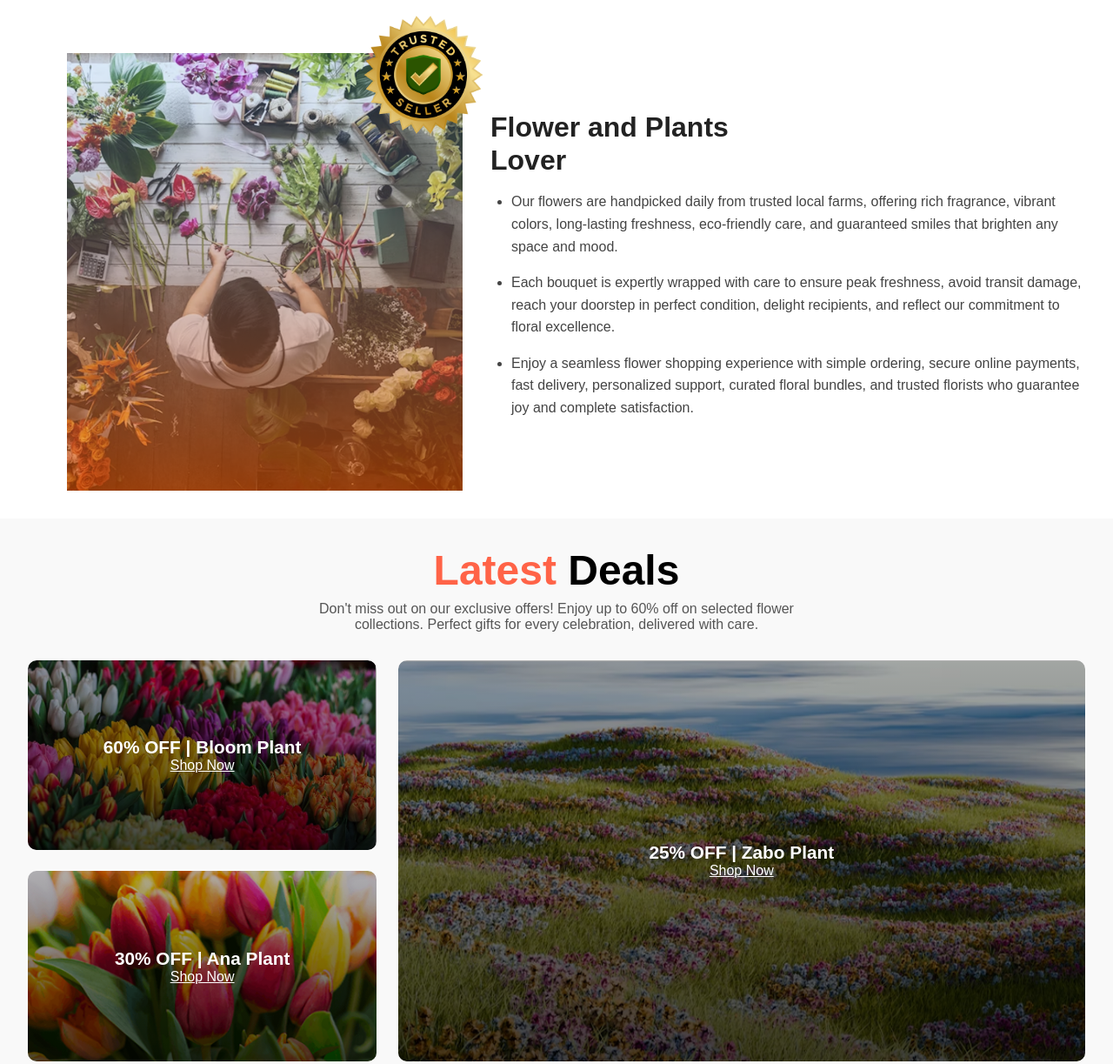
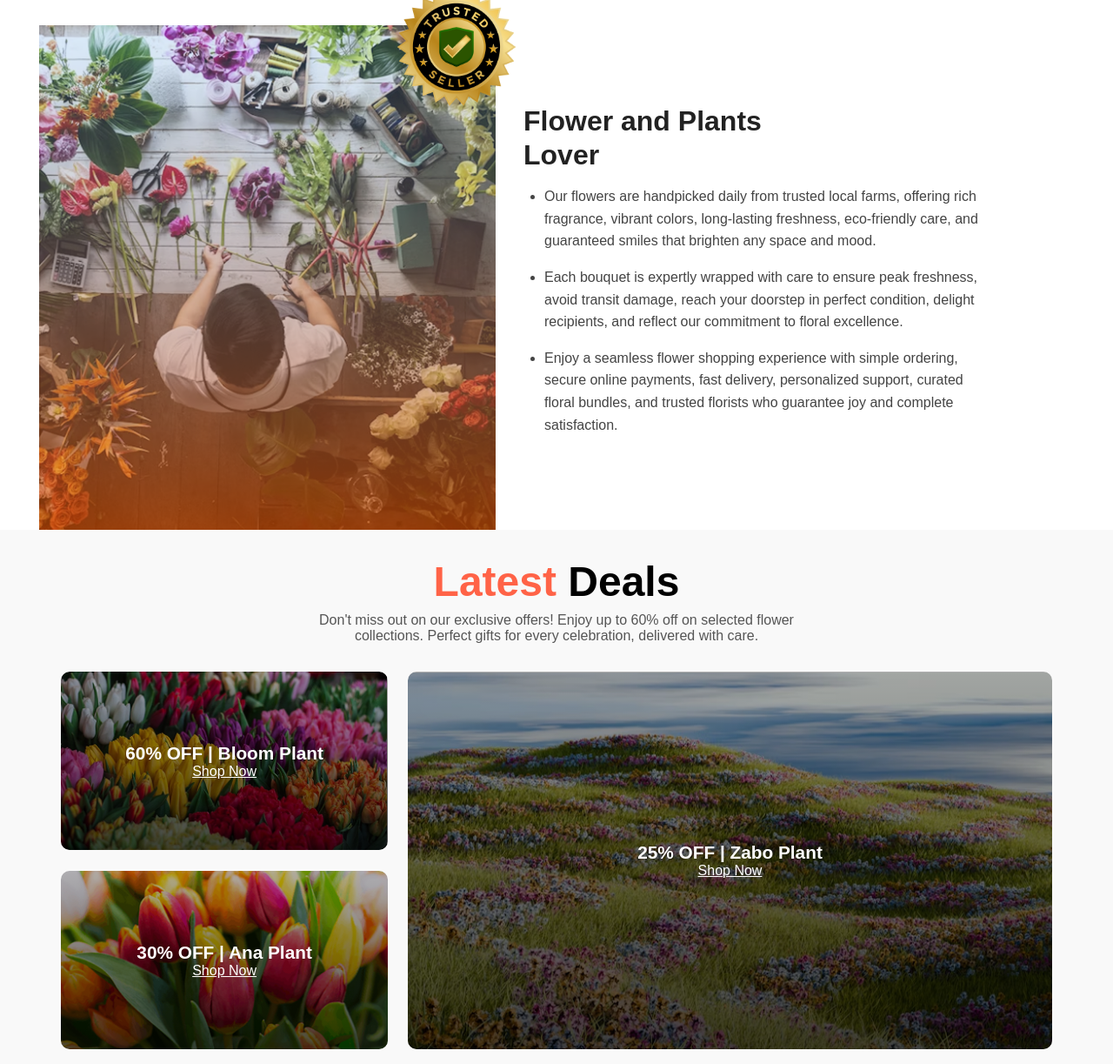
Before and after one commit to BlueSky10145/Phero_assignment_02, a plain HTML site: page index.html in a window 1280 px wide. Shown: the part 1664-2887 px from the top of the page at 87% size. Drawn offline with Linux system fonts and the light colour scheme.

Commit message:
update width

```diff
--- a/styles/flower.css
+++ b/styles/flower.css
@@ -174,17 +174,18 @@ body {
 /* Plant Lover Section */
 .plant-lover {
   display: flex;
+  max-width: 1140px;
+ justify-content: space-between;
   align-items: center;
-  justify-content: center;
-  padding: 2em;
   gap: 2em;
   flex-wrap: wrap;
+  width: 100%;
   background-color: white;
 }
 
 .lover-image {
   position: relative;
-  max-width: 500px;
+  max-width: 570px;
   width: 100%;
   flex: 1;
   padding-left: 45px;
@@ -253,7 +254,8 @@ body {
   display: flex;
   justify-content: space-between;
   gap: 2%;
-  margin-top: 2em;
+  max-width: 1140px;
+  margin: 2em auto;
   align-items: stretch;
   flex-wrap: wrap;
 }
```
